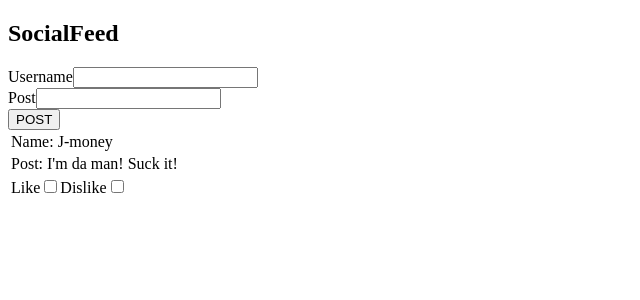
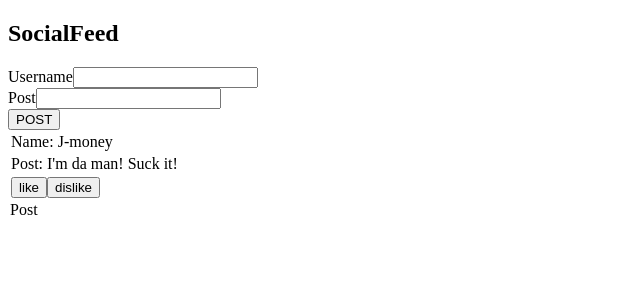
Before and after one commit to PepdaBass/SocialFeed, a React (Create React App) app: page / in a window 1280 px wide. Shown: the top 300 px of the page, without its empty margins (0-640 px from the left). Built offline with nearby package versions, Linux system fonts and the light colour scheme.

Commit message:
Fixed the toggling issue between the like and dislike buttons.

```diff
--- a/src/Components/DisplayPosts/DisplayPosts.jsx
+++ b/src/Components/DisplayPosts/DisplayPosts.jsx
@@ -1,6 +1,14 @@
+import React, { useState } from 'react';
 
 
 const DisplayPosts = (props) => {
+
+    const [likeStatus, setLikeStatus] = useState("");
+
+    function updateLikeStatus(newStatus){
+        setLikeStatus(newStatus);
+    }
+
     return (
         <table>
             {props.parentPosts.map((post, i) => {
@@ -13,9 +21,10 @@ const DisplayPosts = (props) => {
                         <td>Post: {post.content}<br /></td>
                     </tr>
                     <tr>
-                        <td><label>Like</label><input type="checkbox"/>
-                        <label>Dislike</label><input type="checkbox"/></td>
+                        <td><button onClick={() => updateLikeStatus("liked!")}>like</button>
+                        <button onClick={() => updateLikeStatus("disliked!")}>dislike</button></td>
                     </tr>
+                    <tr>Post {likeStatus}</tr>
                     </tbody>
                 )
             })}
```
Also changed, not shown: src/Components/Post/Post.jsx (deleted, +0 -10 lines).
